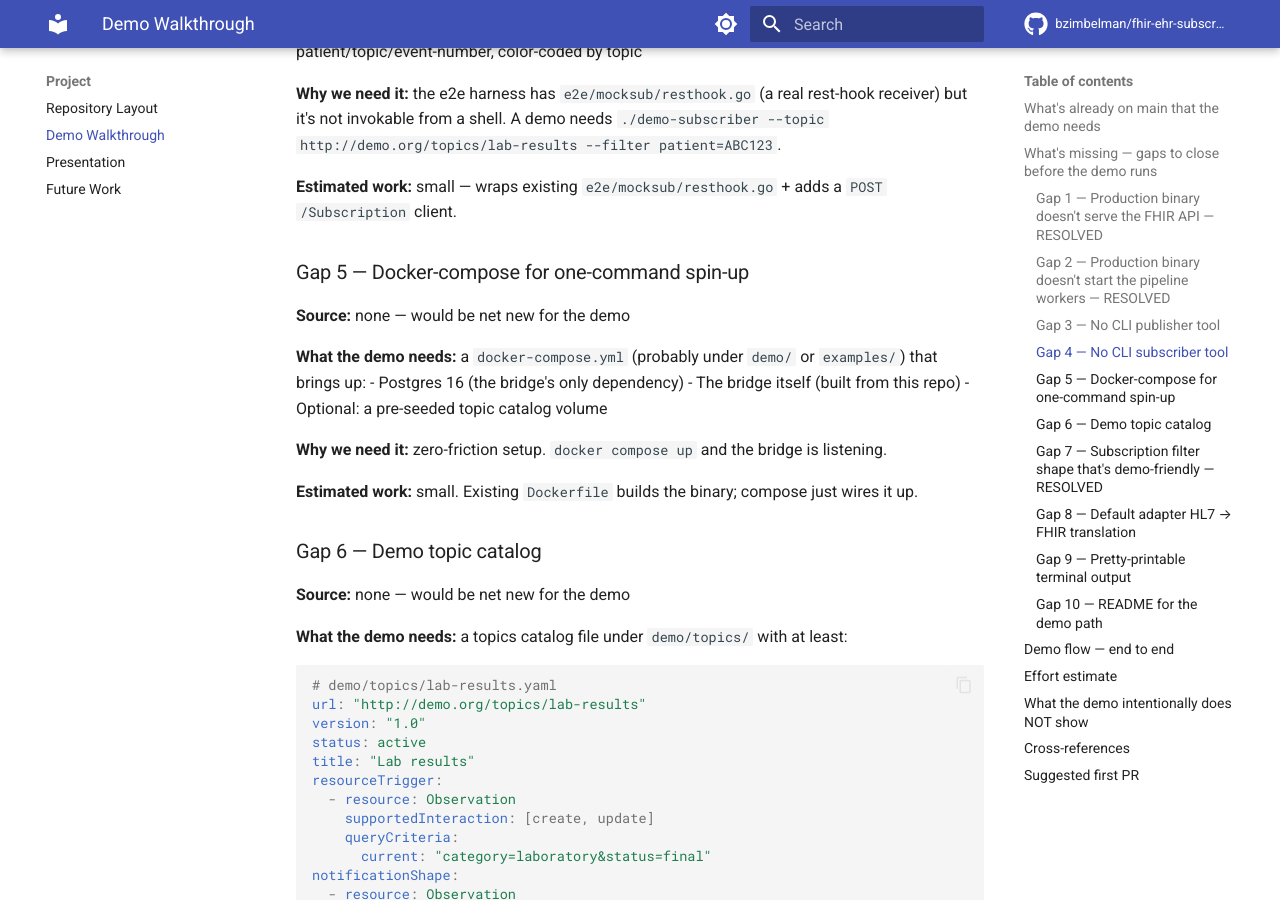
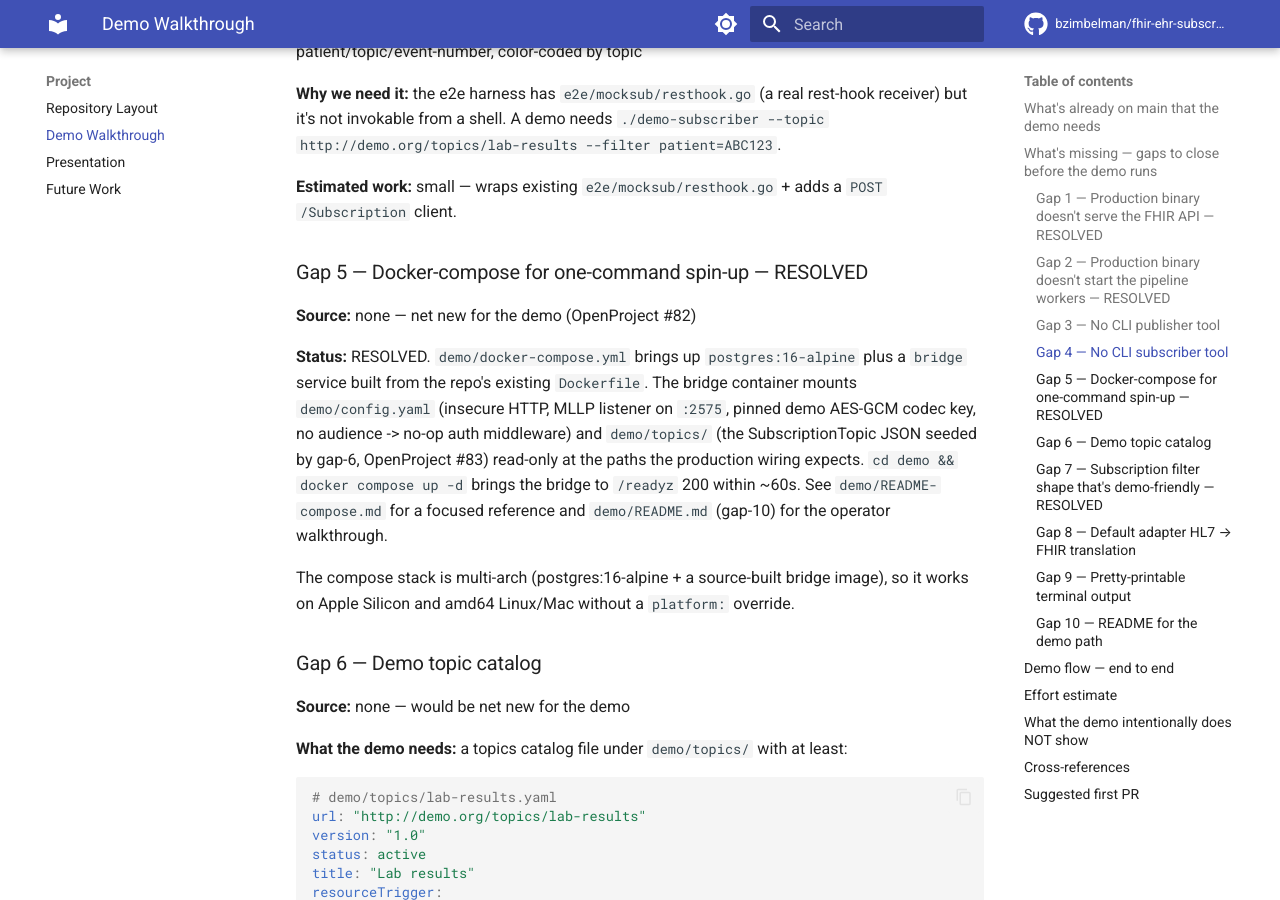
Before and after one commit to bzimbelman/fhir-ehr-subscriptions-service, an MkDocs documentation site: the page built from docs/subscription-sidecar-demo.md, in a window 1280 px wide and 900 px high, scrolled down 2791 px. Built offline with MkDocs 1.6.1 and Material for MkDocs 9.7.7, drawn with Linux system fonts in a browser that asks for light colours; comment, search, counter and statistics services are not loaded.

Commit message:
docs(demo,status): mark gap-5 RESOLVED via #82

```diff
--- a/docs/subscription-sidecar-demo.md
+++ b/docs/subscription-sidecar-demo.md
@@ -112,18 +112,23 @@ messages:
 
 **Estimated work:** small — wraps existing `e2e/mocksub/resthook.go` + adds a `POST /Subscription` client.
 
-### Gap 5 — Docker-compose for one-command spin-up
+### Gap 5 — Docker-compose for one-command spin-up — RESOLVED
 
-**Source:** none — would be net new for the demo
+**Source:** none — net new for the demo (OpenProject #82)
 
-**What the demo needs:** a `docker-compose.yml` (probably under `demo/` or `examples/`) that brings up:
-- Postgres 16 (the bridge's only dependency)
-- The bridge itself (built from this repo)
-- Optional: a pre-seeded topic catalog volume
+**Status:** RESOLVED. `demo/docker-compose.yml` brings up `postgres:16-alpine`
+plus a `bridge` service built from the repo's existing `Dockerfile`. The
+bridge container mounts `demo/config.yaml` (insecure HTTP, MLLP listener
+on `:2575`, pinned demo AES-GCM codec key, no audience -> no-op auth
+middleware) and `demo/topics/` (the SubscriptionTopic JSON seeded by
+gap-6, OpenProject #83) read-only at the paths the production wiring
+expects. `cd demo && docker compose up -d` brings the bridge to
+`/readyz` 200 within ~60s. See `demo/README-compose.md` for a focused
+reference and `demo/README.md` (gap-10) for the operator walkthrough.
 
-**Why we need it:** zero-friction setup. `docker compose up` and the bridge is listening.
-
-**Estimated work:** small. Existing `Dockerfile` builds the binary; compose just wires it up.
+The compose stack is multi-arch (postgres:16-alpine + a
+source-built bridge image), so it works on Apple Silicon and amd64
+Linux/Mac without a `platform:` override.
 
 ### Gap 6 — Demo topic catalog
 
```
Also changed, not shown: docs/status.md (+1 -1 lines).
